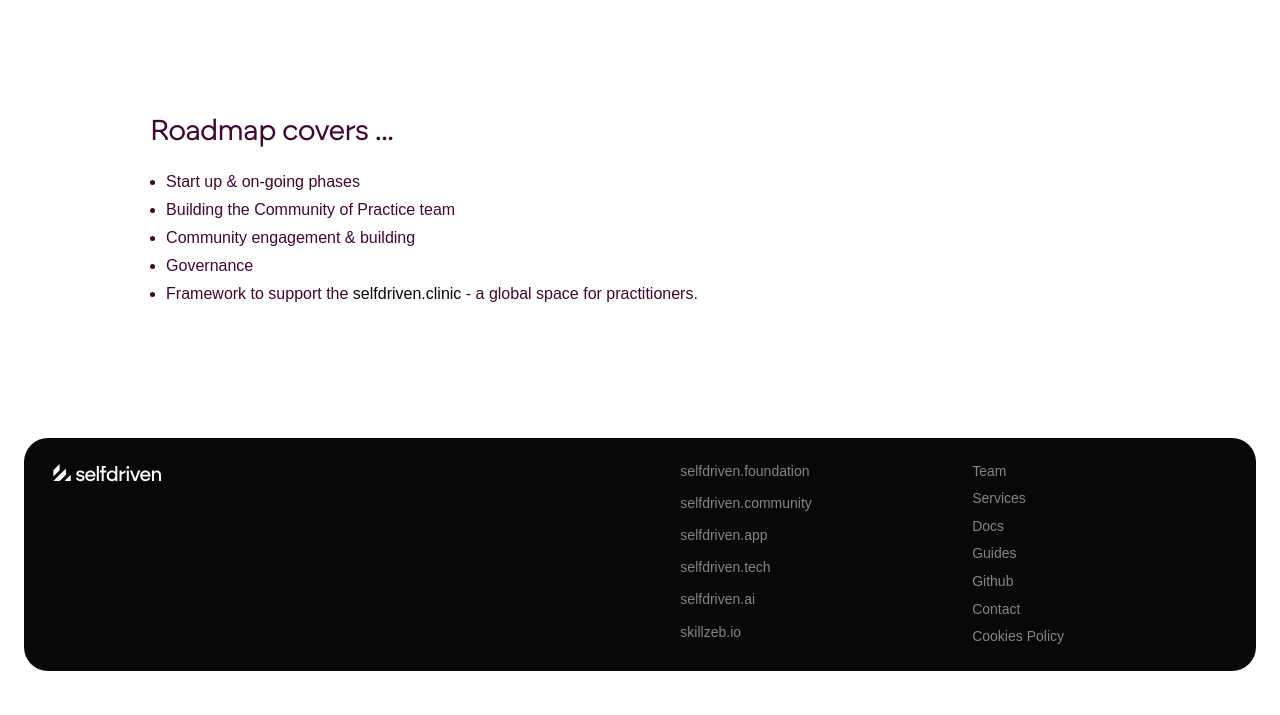
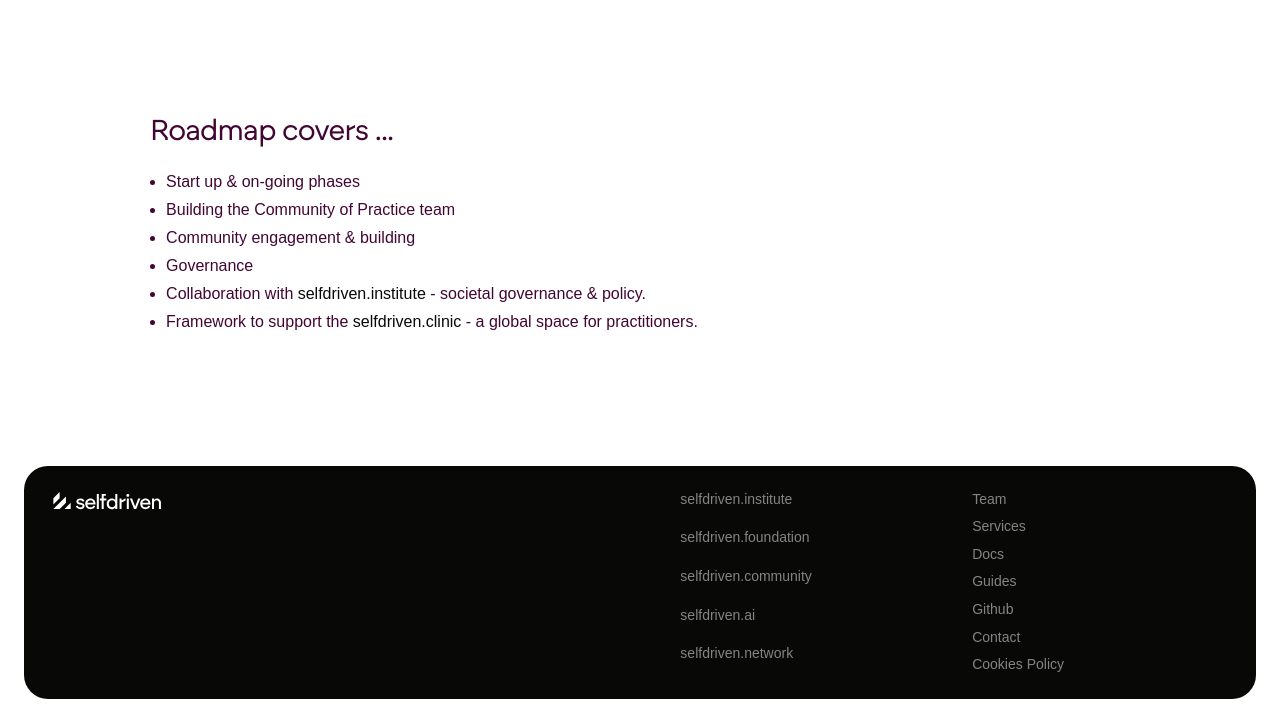
Before and after one commit to selfdriven-foundation/selfdriven-university, a plain HTML site: page docs/about/roadmap.html in a window 1280 px wide. Shown: the part 1006-1721 px from the top of the page. Before the commit the page ends 1693 px from the top, so only its background shows below. Drawn offline with nearby package versions, Linux system fonts and the light colour scheme; a script that the page names is missing.

Commit message:
Update roadmap.html

```diff
--- a/docs/about/roadmap.html
+++ b/docs/about/roadmap.html
@@ -112,6 +112,7 @@
           <li>Building the Community of Practice team</li>
           <li>Community engagement &amp; building</li>
           <li>Governance</li>
+          <li>Collaboration with <a href="https://selfdriven.institute" target="_blank">selfdriven.institute</a> - societal governance & policy.
           <li>Framework to support the <a href="https://selfdriven.clinic" target="_blank">selfdriven.clinic</a> - a global space for practitioners.
         </ul>
       </div>
@@ -128,12 +129,11 @@
             <div class="grid has-two-columns">
               <div class="box has-24-gap">
                 <div class="box has-8-gap">
+                  <a id="w-node-d1364e5d-1255-0439-c15a-a8ea338d538f-58d53ede" href="https://selfdriven.institute" target="_blank" class="footer-link">selfdriven.institute</a>
                   <a id="w-node-_08d8c635-58ef-69ff-39b8-3d2c5857ff6b-58d53ede" href="https://selfdriven.foundation" target="_blank" class="footer-link">selfdriven.foundation</a>
-                  <a id="w-node-_8b28eda4-e307-78c6-4072-92a211a55ba8-58d53ede" href="https://www.selfdriven.community" target="_blank" class="footer-link">selfdriven.community</a>
-                  <a id="w-node-d1364e5d-1255-0439-c15a-a8ea338d538f-58d53ede" href="https://selfdriven.app" target="_blank" class="footer-link">selfdriven.app</a>
-                  <a id="w-node-_84cef382-b695-8c3d-27b1-65430e4512fb-58d53ede" href="https://selfdriven.tech" target="_blank" class="footer-link">selfdriven.tech</a>
-                  <a id="w-node-_12abfd79-9790-a737-443d-83eb592823e0-58d53ede" href="https://selfdriven.ai" target="_blank" class="footer-link">selfdriven.ai</a>
-                  <a id="w-node-d8df767a-8ea7-dd67-3361-9ec36ce277c3-58d53ede" href="https://skillzeb.io" target="_blank" class="footer-link">skillzeb.io</a>
+                  <a id="w-node-_8b28eda4-e307-78c6-4072-92a211a55ba8-58d53ede" href="https://selfdriven.community" target="_blank" class="footer-link">selfdriven.community</a>
+                   <a id="w-node-_12abfd79-9790-a737-443d-83eb592823e0-58d53ede" href="https://selfdriven.ai" target="_blank" class="footer-link">selfdriven.ai</a>
+                  <a id="w-node-d8df767a-8ea7-dd67-3361-9ec36ce277c3-58d53ede" href="https://selfdriven.network" target="_blank" class="footer-link">selfdriven.network</a>
                 </div>
               </div>
               <div class="box has-24-gap">
@@ -141,7 +141,7 @@
                   <a id="w-node-_3150b100-1bed-c05c-7ed6-fc8158d53f18-58d53ede" href="../community-of-practice.html" class="footer-link">Team</a>
                   <a id="w-node-c97b5949-6d50-1793-6558-f9b698ccb65e-58d53ede" href="https://selfdriven.services" target="_blank" class="footer-link">Services</a>
                   <a id="w-node-_1cd206ad-f4cd-6bab-55e2-581b89ceb715-58d53ede" href="https://docs.selfdriven.foundation" target="_blank" class="footer-link">Docs</a>
-                  <a id="w-node-_8cdcef67-44a8-5d70-46b3-17ca6796205c-58d53ede" href="https://selfdriven.education" target="_blank" class="footer-link">Guides</a>
+                  <a id="w-node-_8cdcef67-44a8-5d70-46b3-17ca6796205c-58d53ede" href="https://selfdriven.support/guides" target="_blank" class="footer-link">Guides</a>
                   <a id="w-node-cf3a1faa-186e-f169-0928-6e4352f6b4c7-58d53ede" href="https://github.com/selfdriven-foundation/selfdriven-university" target="_blank" class="footer-link">Github</a>
                   <a id="w-node-_3150b100-1bed-c05c-7ed6-fc8158d53f1c-58d53ede" href="../contact.html" class="footer-link">Contact</a>
                   <a id="w-node-_177adcd8-ac2d-8b4d-391d-1801eb986825-58d53ede" href="/legal/cookie-policy" class="footer-link">Cookies Policy</a>
```
